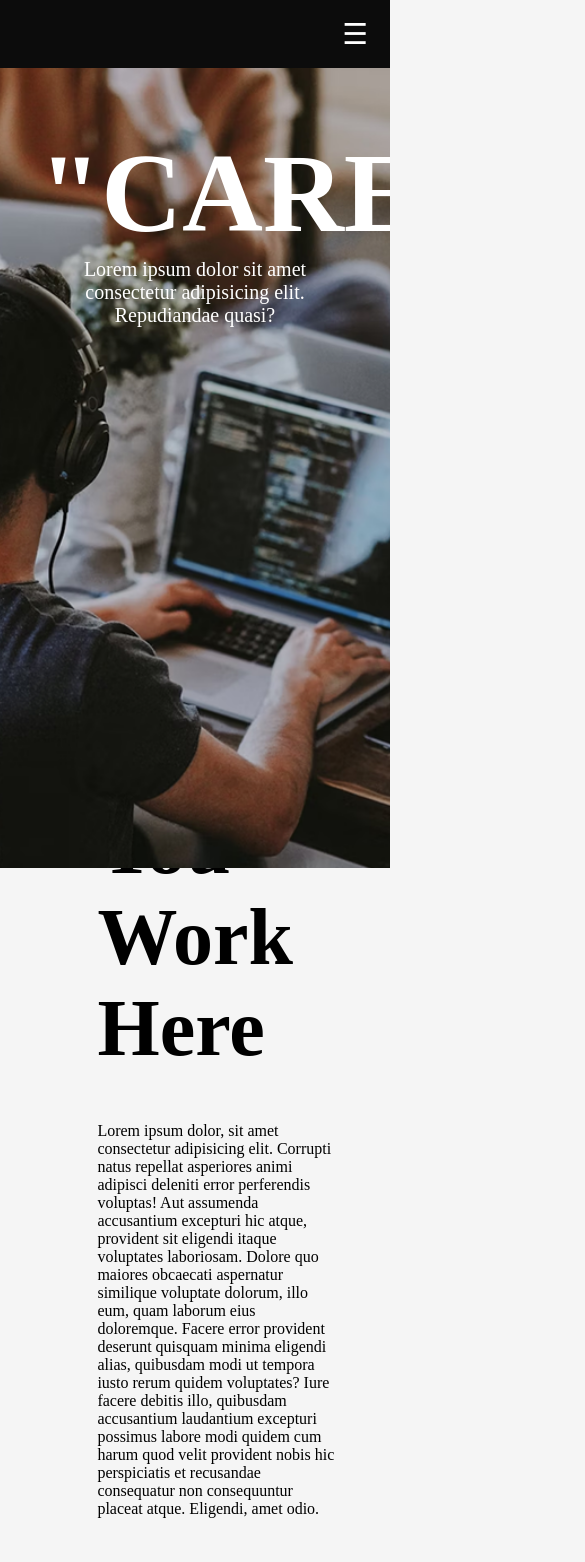
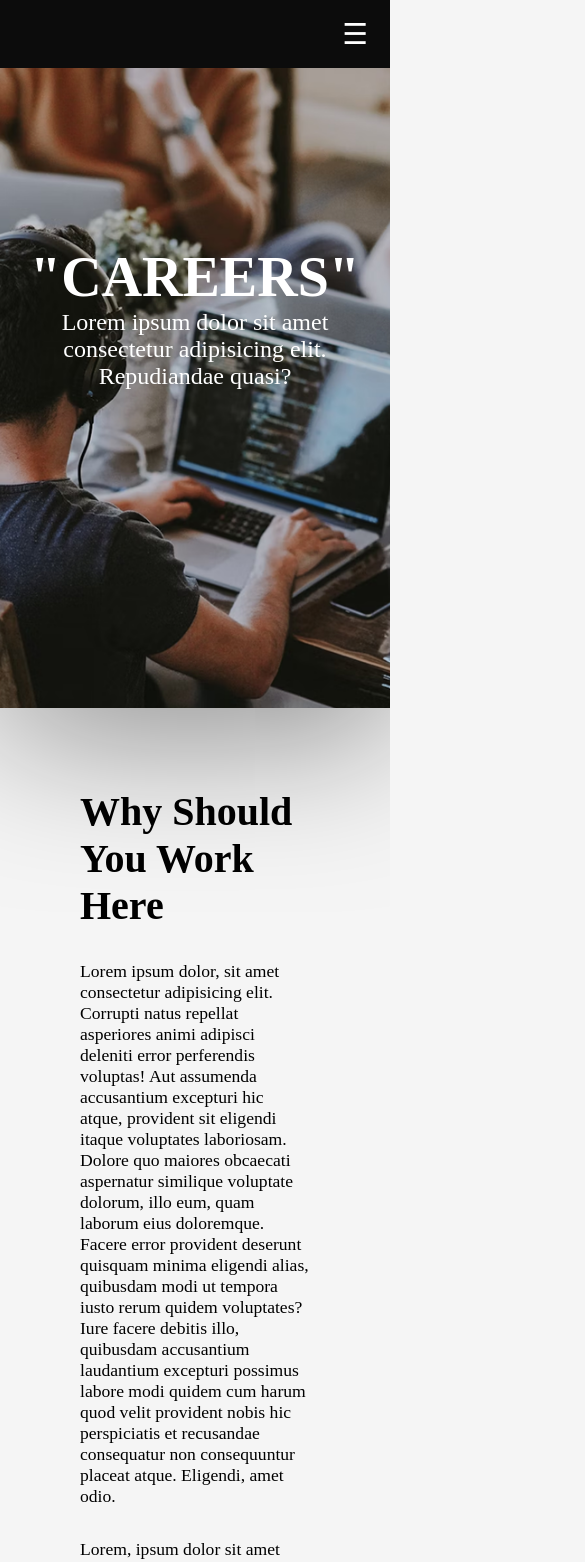
Before and after one commit to mertsay01/Birungi-Studio-Website, a React (Vite) app: page /careers in a window 390 px wide. Shown: the part 105-1667 px from the top of the page, 585 px wide, since content can reach past the window. Built offline with nearby package versions, Linux system fonts and the light colour scheme.

Commit message:
Partners components added

```diff
--- a/src/App.jsx
+++ b/src/App.jsx
@@ -1,30 +1,33 @@
 import { BrowserRouter as Router, Routes, Route } from 'react-router-dom';
+import { lazy, Suspense } from 'react';
 
-import  {Background}  from "./Components/Background/Background";
+import { Background } from "./Components/Background/Background";
 import Navbar from "./Components/Navbar/Navbar";
-import Careers from './pages/Careers/Careers';
-import Home from './pages/Home/Home';
-import AboutUs from './pages/AboutUs/About-us';
-import ContactUs from './pages/ContactUs/ContactUs';
-import Footer from './Components/Footer/Footer'
+import Footer from './Components/Footer/Footer';
 
+// Lazy loaded pages
+const Home = lazy(() => import('./pages/Home/Home'));
+const Careers = lazy(() => import('./pages/Careers/Careers'));
+const AboutUs = lazy(() => import('./pages/AboutUs/About-us'));
+const ContactUs = lazy(() => import('./pages/ContactUs/ContactUs'));
 
-function App ()  {
-
+function App() {
   return (
     <Router>
       <Navbar />
 
-      <Routes>
-        <Route path='/' element={<Home />}/>
-        <Route path = '/careers' element={<Careers />}/>
-        <Route path = '/about-us' element={<AboutUs />}/>
-        <Route path='/contact-us' element={<ContactUs />}/>
-      </Routes>
+      <Suspense fallback={<div style={{ textAlign: 'center', padding: '2rem' }}>Loading...</div>}>
+        <Routes>
+          <Route path='/' element={<Home />} />
+          <Route path='/careers' element={<Careers />} />
+          <Route path='/about-us' element={<AboutUs />} />
+          <Route path='/contact-us' element={<ContactUs />} />
+        </Routes>
+      </Suspense>
 
       <Footer />
+    </Router>
+  );
+}
 
-    </Router>
-  )
-}
 export default App;
--- a/src/Components/BeeAnimation/BeeAnimation.jsx
+++ /dev/null
@@ -1,107 +0,0 @@
-import React from "react";
-import { motion, useAnimation } from "framer-motion";
-import { useEffect } from "react";
-
-const BeeAnimation = () => {
-  const beeControls = useAnimation();
-
-  useEffect(() => {
-    const sequence = async () => {
-      await beeControls.start({
-        x: 300,
-        y: 100,
-        rotate: 20,
-        transition: { duration: 2, ease: "easeInOut" },
-      });
-
-      await beeControls.start({
-        rotate: 0,
-        y: 0,
-        transition: { duration: 1 },
-      });
-
-      await new Promise((res) => setTimeout(res, 1000));
-
-      await beeControls.start({
-        x: 600,
-        y: -200,
-        rotate: -45,
-        transition: { duration: 2, ease: "easeInOut" },
-      });
-    };
-
-    sequence();
-  }, [beeControls]);
-
-  return (
-    <div style={{ width: "100%", height: "400px", position: "relative", background: "#e6f2ff" }}>
-      {/* Flower */}
-      <div
-        style={{
-          position: "absolute",
-          bottom: 0,
-          left: "45%",
-          width: "100px",
-          height: "100px",
-          background: "radial-gradient(circle, #f4a261, #e76f51)",
-          borderRadius: "50%",
-        }}
-      ></div>
-
-      {/* SVG Bee */}
-      <motion.svg
-        animate={beeControls}
-        initial={{ x: -100, y: 0 }}
-        viewBox="0 0 100 100"
-        style={{
-          width: "60px",
-          height: "60px",
-          position: "absolute",
-          top: "200px",
-          left: 0,
-        }}
-      >
-        {/* Bee Body */}
-        <circle cx="50" cy="50" r="20" fill="yellow" stroke="black" strokeWidth="3" />
-
-        {/* Wings */}
-        <motion.ellipse
-          cx="35"
-          cy="35"
-          rx="10"
-          ry="20"
-          fill="rgba(255,255,255,0.6)"
-          animate={{
-            scale: [1, 1.2, 1],
-          }}
-          transition={{
-            repeat: Infinity,
-            duration: 0.5,
-            ease: "easeInOut",
-          }}
-        />
-        <motion.ellipse
-          cx="65"
-          cy="35"
-          rx="10"
-          ry="20"
-          fill="rgba(255,255,255,0.6)"
-          animate={{
-            scale: [1, 1.2, 1],
-          }}
-          transition={{
-            repeat: Infinity,
-            duration: 0.5,
-            ease: "easeInOut",
-            delay: 0.2,
-          }}
-        />
-
-        {/* Eye */}
-        <circle cx="60" cy="45" r="4" fill="black" />
-      </motion.svg>
-    </div>
-  );
-};
-
-export default BeeAnimation;
--- /dev/null
+++ b/src/Components/Partner/partner.css
@@ -0,0 +1,27 @@
+.partners-section{
+    text-align: center;
+    padding: 2rem;
+    background: gray;
+    margin-bottom: 2rem;
+}
+
+.partners-title{
+    font-size: 2.5rem;
+    margin-bottom: 5rem;
+}
+
+.partners-logos{
+    display: flex;
+    justify-content: center;
+    flex-wrap: wrap;
+    gap: 2rem;
+    margin-top: 1rem;
+}
+
+.partners-logo{
+    width: 300px;
+    height: 150px;
+    object-fit: contain;
+    border-radius: 0.8rem;
+    box-shadow: 0 0.2rem 0.6rem rgba(0, 0, 0, 0.1);
+}
--- /dev/null
+++ b/src/Components/Partner/partner.jsx
@@ -0,0 +1,19 @@
+import React from 'react';
+import './Partner.css';
+
+const Partner = () => {
+  return (
+    <section className="partners-section">
+      <h2 className="partners-title">Our Partners</h2>
+      <div className="partners-logos">
+        <img className="partners-logo" src="https://via.placeholder.com/150?text=Partner+1" alt="Partner 1" />
+        <img className="partners-logo" src="https://via.placeholder.com/150?text=Partner+2" alt="Partner 2" />
+        <img className="partners-logo" src="https://via.placeholder.com/150?text=Partner+3" alt="Partner 3" />
+        <img className="partners-logo" src="https://via.placeholder.com/150?text=Partner+4" alt="Partner 4" />
+        <img className="partners-logo" src="https://via.placeholder.com/150?text=Partner+5" alt="Partner 5" />
+      </div>
+    </section>
+  );
+};
+
+export default Partner;
--- a/src/pages/Careers/Careers.css
+++ b/src/pages/Careers/Careers.css
@@ -1,16 +1,24 @@
+html, body {
+  height: 100%;
+  width: 100%;
+  margin: 0;
+  padding: 0;
+}
+
 body {
-  background-color: #f5f5f5;
+    background-color: #f5f5f5;
 }
+
 .career-page {
   text-align: center;
 }
+
 .hero-section {
-  height: 50rem;
-  position: relative; /*link to about us page was inactive*/
-  overflow: hidden;
-  z-index: 0;
+  height: 40rem;
+  box-shadow: 0 1rem 10rem rgba(0, 0, 0, 0.5);
+  margin-bottom: 10rem;
+}
 
-}
 .hero-section-img-container{
   height: 100%;
   width: 100%;
@@ -20,86 +28,101 @@ body {
   background-size: cover;
   position: relative;
 }
+
 .hero-section-text-container{
   position: absolute;
-  top: 20%;
+  top: 40%;
   left: 50%;
   transform: translate(-50%, -50%);
   z-index: 1;
   color: white;
-  width: 80%;
-  pointer-events: auto;
 }
+
 .hero-section-h1{
-  font-size: 7rem;
+  font-size: 6rem;
 }
+
 .hero-section-p{
-  font-size: 20px; /*something is wrong here*/
+  font-size: 3rem;
 }
+
 .why-work-here {
+  margin-bottom: 10rem;
   height: 45rem;
   display: flex;
   justify-content: center;
 }
+
 .why-work-here-text-container{
   display: flex;
   justify-content: center;
   align-items: center;
   width: 50%;
 }
+
 .why-work-here-wrapper{
   display: flex;
   flex-direction: column;
   margin-left: 15rem;
   text-align: left;
-  gap: 3rem;
+  gap: 2rem;
 }
+
 .why-work-here-h1{
-  font-size: 5rem;
+  font-size: 4.5rem;
   margin: 0;
 }
+
 .why-work-here-p{
-  font-size: 1rem; /*an issue with sizing here too*/
+  font-size: 1.5rem;
   margin-bottom: 0;
 }
+
 .why-work-here-img-container{
   width: 50%;
 }
+
 .why-work-here-img-wrapper{
   height: 100%;
-  width: 80%;
+  width: 90%;
   display: flex;
   justify-content: center;
   align-items: center;
   gap: 10rem;
 }
+
 .why-work-here-img{
   background-image: url("../../assets/Screenshot_1.png");
-  width: 25%;
+  width: 30%;
   height: 80%;
   background-repeat: no-repeat;
   background-position: center;
   background-size: cover;
 }
+
 .why-work-here-img-2{
   background-image: url("../../assets/Screenshot_2.png");
-  width: 25%;
+  width: 30%;
   height: 80%;
   background-repeat: no-repeat;
   background-position: center;
   background-size: cover;
 }
+
 .featured-positions {
   background: lightgrey;
   height: 65rem;
   padding: 4rem;
 }
+
 .positions-title{
   font-size: 4rem;
 }
+
 .positions {
   margin-top: 10rem;
 }
+
 .positions-wrapper-wrapper{
   display: flex;
   justify-content: center;
@@ -107,22 +130,195 @@ body {
   flex-direction: column;
   gap: 2rem;
 }
+
 .positions-wrapper{
   display: grid;
   grid-template-columns: repeat(3, 1fr);
   gap: 5rem;
 }
+
 .positions-div{
   width: 30rem;
   height: 10rem;
   background: grey;
   border-radius: 1rem;
 }
+
 .position button {
-  background: rgb(255, 94, 0);
+  background: orange;
   border: none;
   padding: 1rem;
   cursor: pointer;
   color: white;
   border-radius: 0.5rem;
 }
+
+@media screen and (max-width: 1854px) {
+  html{
+    width: 100%;
+  }
+
+  .why-work-here-p{
+    font-size: 1.3rem;
+  }
+}
+
+@media screen and (max-width: 1701px) {
+  .why-work-here-wrapper{
+    margin-left: 10rem;
+  }
+
+  .positions-div{
+    width: 20rem;
+  }
+}
+
+@media screen and (max-width: 1363px) {
+  .why-work-here-h1{
+    font-size: 3.5rem;
+  }
+
+  .why-work-here-p{
+    font-size: 1.1rem;
+  }
+
+  .why-work-here-img-wrapper{
+    flex-direction: column;
+    gap: 2rem;
+  }
+
+  .why-work-here-img{
+    width: 80%;
+    height: 40%;
+    background-size: 100% 100%;
+  }
+
+  .why-work-here-img-2{
+    width: 80%;
+    height: 40%;
+    background-size: 100% 100%;
+  }
+
+  .positions-div{
+    width: 15rem;
+  }
+}
+
+@media screen and (max-width: 1069px) {
+  .why-work-here-wrapper{
+    margin-left: 5rem;
+  }
+}
+
+@media screen and (max-width: 1000px) {
+  .hero-section-h1{
+    font-size: 4rem;
+  }
+
+  .hero-section-p{
+    font-size: 2rem;
+  }
+
+  .featured-positions{
+    height: auto;
+  }
+  .positions-wrapper{
+    grid-template-columns: repeat(2, 1fr);
+  }
+}
+
+@media screen and (max-width:909px) {
+  .hero-section{
+    margin-bottom: 5rem;
+  }
+  .why-work-here{
+    flex-direction: column;
+    width: 100%;
+    height: auto;
+  }
+
+  .why-work-here-wrapper{
+    margin-right: 5rem;
+  }
+
+  .why-work-here-text-container{
+    width: auto;
+  }
+
+  .why-work-here-img-container{
+    width: 100%;
+    height: 20rem;
+  }
+
+  .why-work-here-img-wrapper{
+    flex-direction: row;
+    width: 90%;
+    margin-left: 3rem;
+  }
+
+  .why-work-here-img{
+    width: 90%;
+    height: 80%;
+    background-size: 100% 100%;
+  }
+
+  .why-work-here-img-2{
+    width: 90%;
+    height: 80%;
+    background-size: 100% 100%;
+  }
+}
+
+@media screen and (max-width: 769px){
+  .hero-section-text-container{
+    top: 50%;
+  }
+}
+
+@media screen and (max-width: 600px) {
+  .why-work-here-wrapper{
+    margin-bottom: 2rem;
+  }
+
+  .why-work-here-img-container{
+    width: 100%;
+    height: 40rem;
+  }
+
+  .why-work-here-img-wrapper{
+    flex-direction: column;
+    margin-left: 2rem;
+  }
+
+  .positions-wrapper{
+    grid-template-columns: repeat(1, 1fr);
+  }
+
+  .positions-div{
+    height: 15rem;
+  }
+}
+
+@media screen and (max-width: 430px) {
+  .hero-section-h1{
+    font-size: 3.5rem ;
+  }
+
+  .hero-section-p{
+    font-size: 1.5rem;
+  }
+
+  .why-work-here-h1{
+    font-size: 2.5rem;
+  }
+
+  .why-work-here-p{
+    font-size: 1.1rem;
+  }
+}
+
+@media screen and (max-width: 360px) {
+  .why-work-here-img-wrapper{
+    margin-left: 1rem;
+  }
+}
--- a/src/pages/Home/Home.jsx
+++ b/src/pages/Home/Home.jsx
@@ -3,7 +3,9 @@ import ImageSlider from "../../Components/ImageSlider/ImageSlider";
 import './Home.css';
 import '../../Components/GamesSection/GamesSection'
 import GamesSection from "../../Components/GamesSection/GamesSection";
-import BeeAnimation from "../../Components/BeeAnimation/BeeAnimation";
+//import BeeAnimation from "../../Components/BeeAnimation/BeeAnimation";
+import Partner from "../../Components/Partner/partner";
+
 
 
 const Home = () => {
@@ -22,7 +24,7 @@ const Home = () => {
 
         </section>
         <GamesSection />
-
+        <Partner />
 
     </div>
 
```
Also changed, not shown: src/pages/Careers/Careers.jsx (+7 -6 lines).
